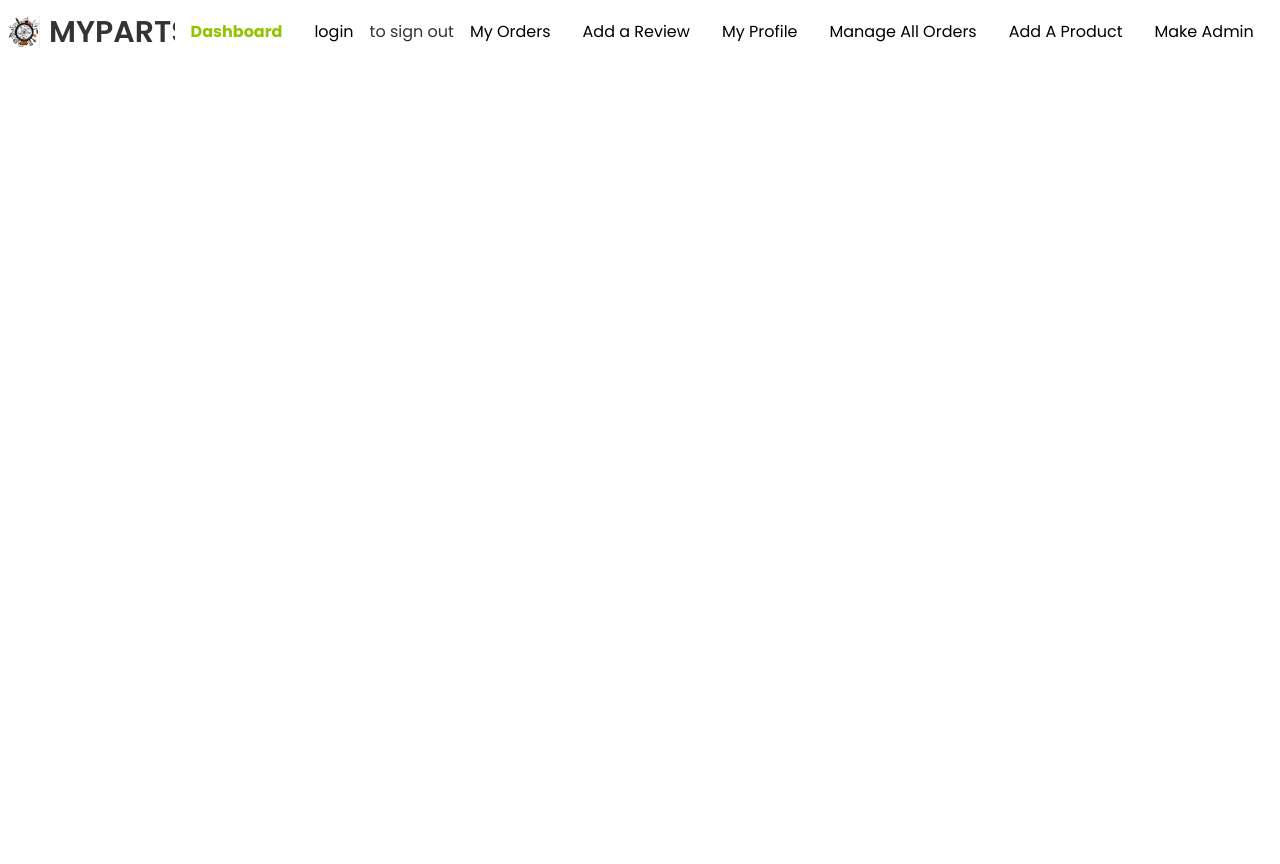
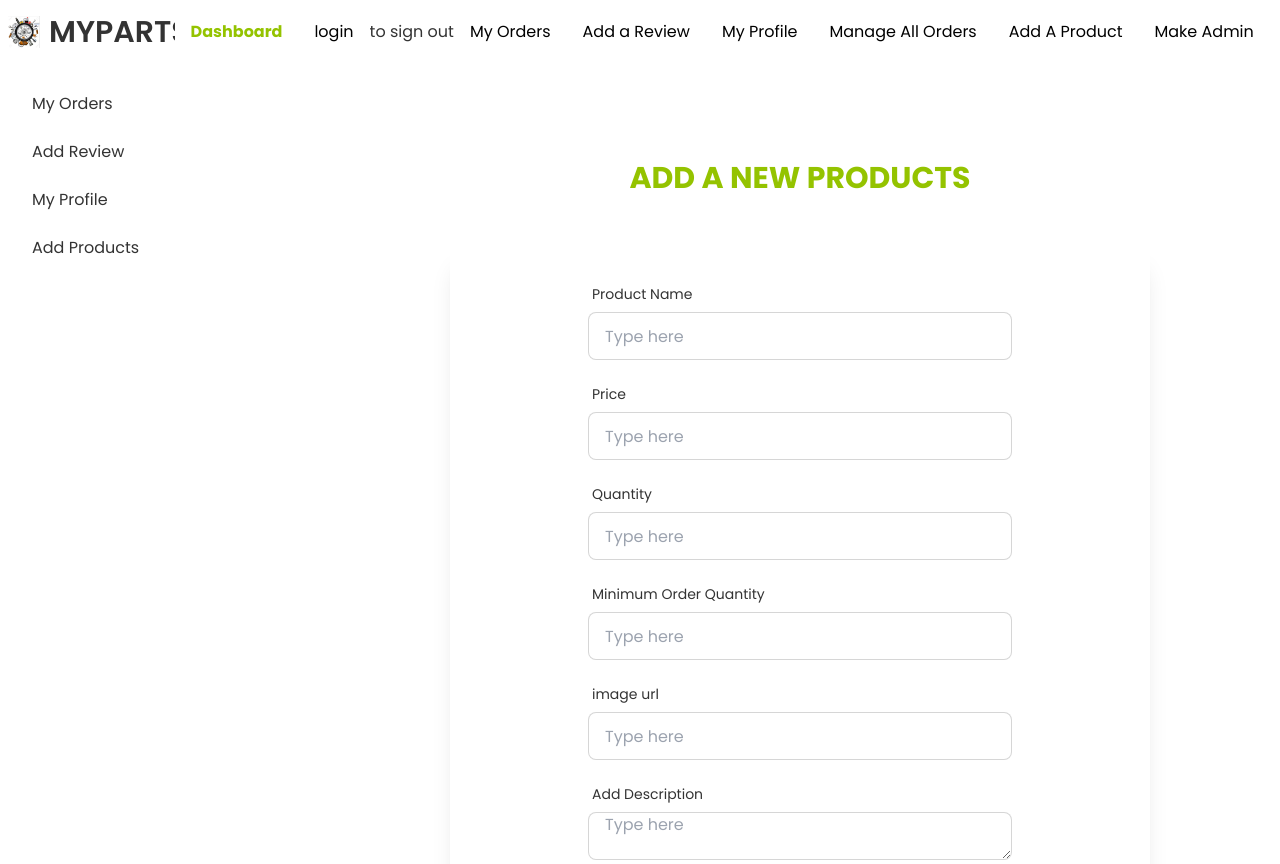
Before and after one commit to Asadullah246/Bike-Parts-Menufacturer, a React (Create React App) app: page /dashboard/addProducts in a window 1280 px wide. Shown: the top 864 px of the page. Before the commit the page ends 800 px from the top, so only its background shows below. Built offline with nearby package versions, Linux system fonts and the light colour scheme; no server answers.

Commit message:
product adding option added

```diff
--- a/src/App.js
+++ b/src/App.js
@@ -1,6 +1,7 @@
 
 import { Route, Routes } from 'react-router-dom';
 import './App.css';
+import AddProducts from './Pages/Components/Dashboard/AddProducts';
 import Dashboard from './Pages/Components/Dashboard/Dashboard';
 import MyProfile from './Pages/Components/Dashboard/MyProfile';
 import MyReview from './Pages/Components/Dashboard/MyReview';
@@ -25,6 +26,7 @@ function App() {
           <Route index element={<Orders></Orders>}></Route>
           <Route path="myReview" element={<MyReview></MyReview>}></Route>
           <Route path="myProfile" element={<MyProfile></MyProfile>}></Route>
+          <Route path="addProducts" element={<AddProducts></AddProducts>}></Route>
         </Route>
       </Routes>
 
--- /dev/null
+++ b/src/Pages/Components/Dashboard/AddProducts.js
@@ -0,0 +1,147 @@
+import React, { useState } from 'react';
+import { useForm } from 'react-hook-form';
+
+const AddProducts = () => {
+    const [addingError, setAddingError] = useState('');
+    const [success, setSuccess] = useState('');
+    const { register, handleSubmit, formState: { errors }, } = useForm();
+    const onSubmit = async (data,e) => {
+        const body = {
+            name: data.name,
+            price: data.price,
+            quantity: data.quantity,
+            minimumOrder: data.orderQuantity,
+            description: data.description,
+            image: data.image
+        }
+        console.log(body);
+        fetch("http://localhost:5000/parts", {
+            method: 'POST',
+            headers: {
+                'Content-Type': 'application/json'
+            },
+            body: JSON.stringify(body)
+        })
+            .then(res => res.json())
+            .then(partData => {
+                setSuccess("successfully added");
+                setAddingError("");
+                e.target.reset()
+
+
+            })
+            .catch(err => {
+                setAddingError(err.message);
+                setSuccess("")
+            })
+
+
+    }
+    return (
+        <div>
+            <h2 className='text-3xl font-bold text-primary text-center mt-24 mb-12'>ADD A NEW PRODUCTS</h2>
+            <div className='card lg:w-[700px] bg-base-100 shadow-xl mx-auto'>
+                <div className='card-body items-center text-center'>
+                    <form className='w-2/3' onSubmit={handleSubmit(onSubmit)}>
+                        <div className="form-control w-full ">
+                            <label className="label">
+                                <span className="label-text">Product Name</span>
+                            </label>
+                            <input type="text" placeholder="Type here" name='name' className="input input-bordered w-full"
+                                {...register("name", {
+                                    required: {
+                                        value: true,
+                                        message: 'Please give product name'
+                                    }
+                                })} />
+                            <label className="label">
+                                {errors.name?.type === 'required' && <span className="label-text-alt text-red-500">{errors.name.message}</span>}
+                            </label>
+                        </div>
+                        <div className="form-control w-full ">
+                            <label className="label">
+                                <span className="label-text">Price</span>
+                            </label>
+                            <input type="number" placeholder="Type here" name='price' className="input input-bordered w-full"
+                                {...register("price", {
+                                    required: {
+                                        value: true,
+                                        message: 'Please give product price'
+                                    }
+                                })} />
+                            <label className="label">
+                                {errors.price?.type === 'required' && <span className="label-text-alt text-red-500">{errors.price.message}</span>}
+                            </label>
+                        </div>
+                        <div className="form-control w-full ">
+                            <label className="label">
+                                <span className="label-text">Quantity</span>
+                            </label>
+                            <input type="number" placeholder="Type here" name='quantity' className="input input-bordered w-full"
+                                {...register("quantity", {
+                                    required: {
+                                        value: true,
+                                        message: 'Please give product quantity'
+                                    }
+                                })} />
+                            <label className="label">
+                                {errors.quantity?.type === 'required' && <span className="label-text-alt text-red-500">{errors.quantity.message}</span>}
+                            </label>
+                        </div>
+                        <div className="form-control w-full ">
+                            <label className="label">
+                                <span className="label-text">Minimum Order Quantity</span>
+                            </label>
+                            <input type="number" placeholder="Type here" name='orderQuantity' className="input input-bordered w-full"
+                                {...register("orderQuantity", {
+                                    required: {
+                                        value: true,
+                                        message: 'Please give orderQuantity'
+                                    }
+                                })} />
+                            <label className="label">
+                                {errors.orderQuantity?.type === 'required' && <span className="label-text-alt text-red-500">{errors.orderQuantity.message}</span>}
+                            </label>
+                        </div>
+                        <div className="form-control w-full ">
+                            <label className="label">
+                                <span className="label-text">image url</span>
+                            </label>
+                            <input type="url" placeholder="Type here" name='image' className="input input-bordered w-full"
+                                {...register("image", {
+                                    required: {
+                                        value: true,
+                                        message: 'Please give product image url'
+                                    }
+                                })} />
+                            <label className="label">
+                                {errors.image?.type === 'required' && <span className="label-text-alt text-red-500">{errors.image.message}</span>}
+                            </label>
+                        </div>
+                        <div className="form-control w-full ">
+                            <label className="label">
+                                <span className="label-text">Add Description</span>
+                            </label>
+                            <textarea placeholder="Type here" name='description' className="input input-bordered w-full" cols="30" rows="10"
+                                {...register("description", {
+                                    required: {
+                                        value: true,
+                                        message: 'Please give description'
+                                    }
+                                })} />
+                            <label className="label">
+                                {errors.description?.type === 'required' && <span className="label-text-alt text-red-500">{errors.description.message}</span>}
+                            </label>
+                        </div>
+                        <span className='text-primary'>{success} </span>
+                        <span className='text-red-400'>{addingError} </span><br />
+
+                        <button className='duration-500 text-black bg-[#94C300] font-bold hover:bg-[#7f9e1c] hover:text-white py-2 px-8 my-8 rounded-3xl text-xl' type="submit" >Submit</button>
+                    </form>
+                </div>
+            </div>
+        </div>
+    );
+};
+
+export default AddProducts;
--- a/src/Pages/Components/Dashboard/Dashboard.js
+++ b/src/Pages/Components/Dashboard/Dashboard.js
@@ -16,6 +16,7 @@ const Dashboard = () => {
                         <li><Link to='/dashboard'>My Orders</Link></li>
                         <li><Link to='/dashboard/myReview'>Add Review</Link></li>
                         <li><Link to='/dashboard/myProfile'>My Profile</Link></li>
+                        <li><Link to='/dashboard/addProducts'>Add Products</Link></li>
 
                     </ul>
 
--- a/src/Pages/Components/Dashboard/MyReview.js
+++ b/src/Pages/Components/Dashboard/MyReview.js
@@ -60,8 +60,6 @@ const MyReview = () => {
                 </div>
             </div>
 
-
-
         </div>
     );
 };
--- a/src/Pages/Components/Dashboard/Orders.js
+++ b/src/Pages/Components/Dashboard/Orders.js
@@ -1,12 +1,29 @@
-import React from 'react';
+import React, { useState } from 'react';
+import { useAuthState } from 'react-firebase-hooks/auth';
 import { useQuery } from 'react-query';
+import auth from '../../../Firebase.init';
+import Loading from '../../Shared/Navbar/Loading';
 
 const Orders = () => {
-    const { isLoading, error, data } = useQuery('repoData', () =>
-    fetch('http://localhost:5000/orders').then(res =>
-      res.json()
+    const [dataError, setDataError] = useState("");
+    const [user] = useAuthState(auth);
+    const { isLoading, error, data } = useQuery('orders', () =>
+        fetch('http://localhost:5000/orders', {
+            method: 'GET',
+            headers: {
+                email: user?.email
+            },
+
+        }).then(res =>
+            res.json())
     )
-  )
+    if (isLoading) {
+        return <Loading></Loading>
+    }
+    if (error) {
+        setDataError(error?.message)
+        return;
+    }
 
     return (
         <div className='w-full md:w-11/12 lg:w-2/3 mx-auto my-8'>
@@ -14,6 +31,7 @@ const Orders = () => {
             <table className='table-auto mx-auto mt-8 w-full '>
                 <thead className=''>
                     <tr className='bg-slate-200'>
+                        <th className='break-all text-base py-6'>Serial No</th>
                         <th className='break-all text-base py-6'>Name</th>
                         <th className='break-all text-base py-6'>Quantity</th>
                         <th className='break-all text-base py-6'>Total Price</th>
@@ -21,17 +39,36 @@ const Orders = () => {
                         <th className='break-all text-base py-6'>Pay</th>
                     </tr>
                 </thead>
-                <tr className='border-x-2 border-y-2 py-8'>
-                    <th className='breack-all py-4 bg-slate-100 font-semibold'>1</th>
-                    <td className='breack-all py-4 bg-slate-100 font-semibold'>Cy Ganderton</td>
-                    <td className='breack-all py-4 bg-slate-100 font-semibold'>Cy Ganderton</td>
-                    <td className='breack-all py-4 bg-slate-100 font-semibold'>Cy Ganderton</td>
-                    <td className='breack-all py-4 bg-slate-100 font-semibold'>Cy Ganderton</td>
-                    <td className='breack-all py-4 bg-slate-100 font-semibold'>Cy Ganderton</td>
-                </tr>
+                {
+                    data.map(order => {
+                        return (
+                            <>
+                                <tr className='border-x-2 border-y-2 py-8'>
+                                    <th className='breack-all py-4 bg-slate-100 font-semibold'>1</th>
+                                    <td className='breack-all py-4 bg-slate-100 font-semibold'>{order.name}</td>
+                                    <td className='breack-all py-4 bg-slate-100 font-semibold'>{order?.quantity}</td>
+                                    <td className='breack-all py-4 bg-slate-100 font-semibold'>{order.totalPrice}</td>
+                                    <td className='breack-all py-4 bg-slate-100 font-semibold'>{order?.transactionId}</td>
+                                    <td className='breack-all py-4 bg-slate-100 font-semibold'>{order.transactionId?<p className='text-primary'>Paid</p>:<>
+                                    <button className='text-primary font-semibold duration-500  hover:bg-gray-300 px-3 rounded'>Pay</button><br />
+                                    <button className='text-red-400 font-semibold duration-500  hover:bg-gray-300 px-3 rounded'>Cancel</button>
+                                    </>}
+                                    </td>
+                                </tr>
+
+
+                            </>
+
+                        )
+                    })
+                }
+
             </table>
         </div>
     );
 };
 
+
+
+
 export default Orders;
--- a/src/Pages/Components/Purchase/Purchase.js
+++ b/src/Pages/Components/Purchase/Purchase.js
@@ -31,7 +31,6 @@ const Purchase = () => {
         setPartError(error?.message)
         return;
     }
-    // const {name, price, quantity, description, image, minimumOrder} = data;
     const orderQuantity = e => {
         const value = e.target.value;
         if (value < data.minimumOrder || value > data.quantity) {
@@ -53,6 +52,7 @@ const Purchase = () => {
             name: user.displayName,
             email: user.email,
             phone: itemData.number,
+            quantity: sellingQuantity,
             totalPrice: amount,
             userId: user?.uid
         }
@@ -122,7 +122,7 @@ const Purchase = () => {
                                 <span className="label-text">Give quantity</span>
 
                             </label>
-                            <input onChange={orderQuantity} type="number" placeholder="Type here" className="input input-bordered w-1/2 max-w-xs h-10" />
+                            <input onChange={orderQuantity} type="number"  className="input input-bordered w-1/2 max-w-xs h-10" defaultValue={data.minimumOrder}/>
                             <label className="label">
                                 <span className="label-text-alt text-red-400">{partError}</span>
 
```
Also changed, not shown: 1 other file (tests, documents, lock files or other folders).
